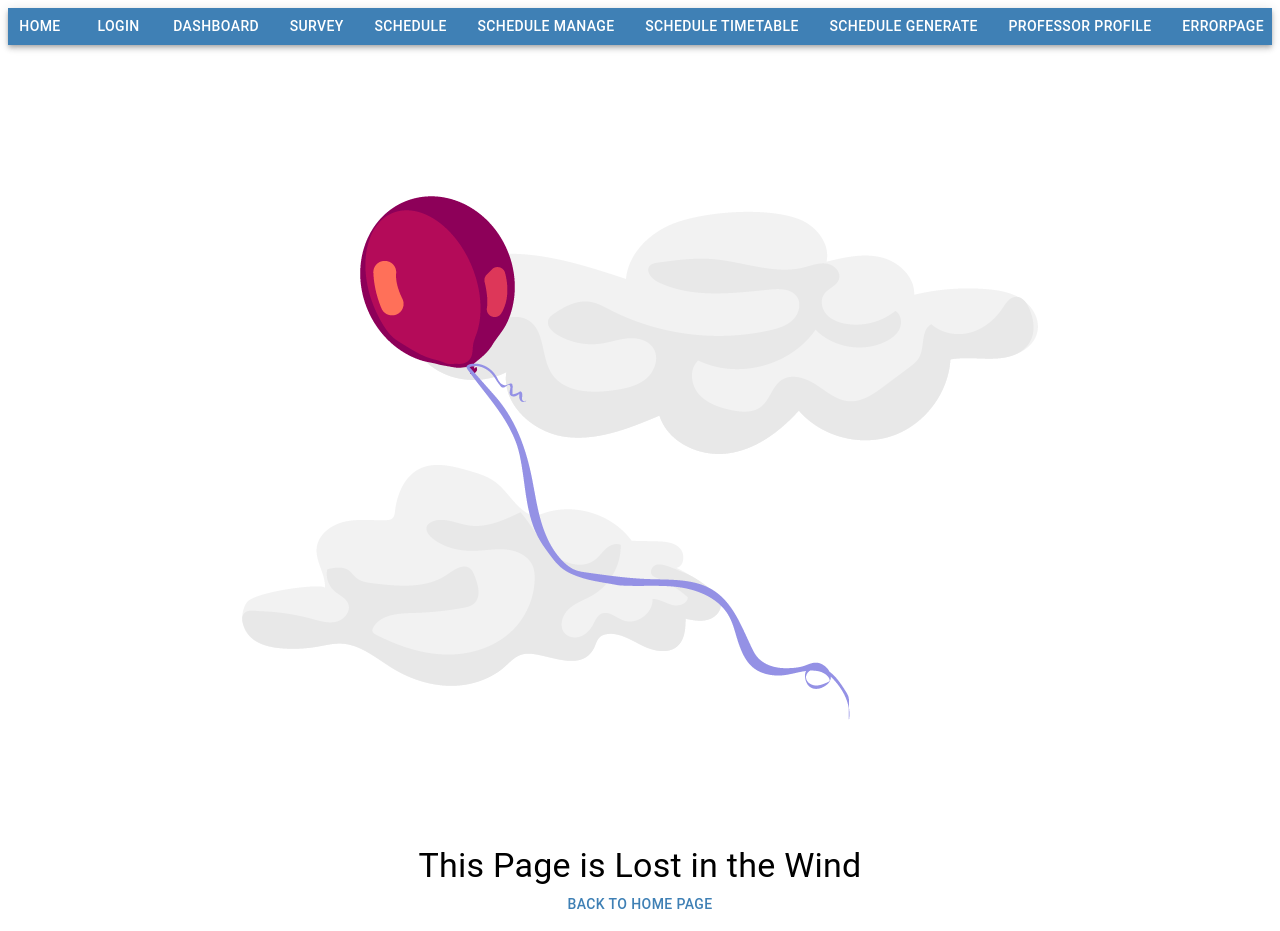
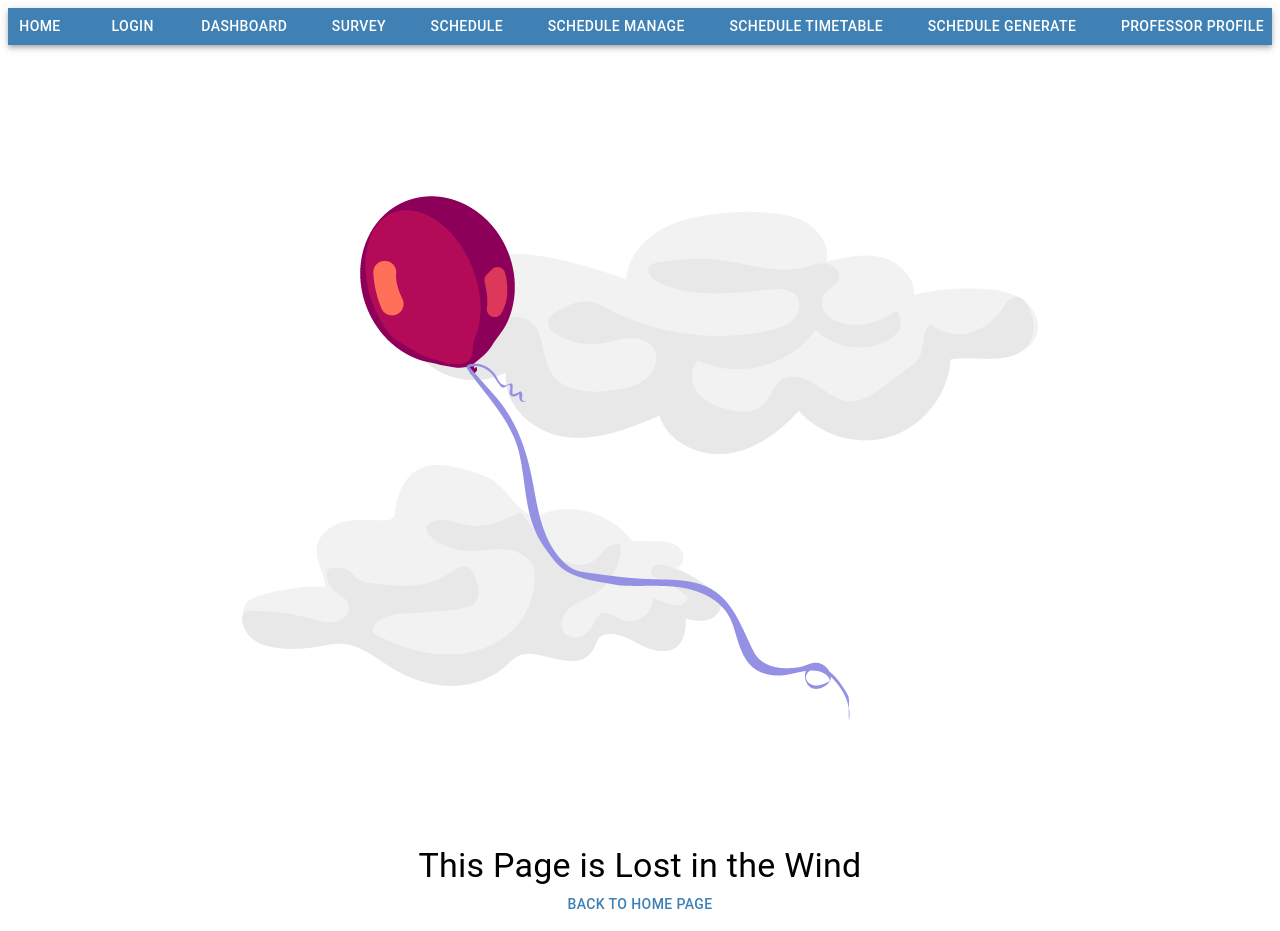
Before and after one commit to SENG499-Company-4/Frontend, a React (Create React App) app in the folder app/: page /ErrorPage in a window 1280 px wide. Built offline with nearby package versions, Linux system fonts and the light colour scheme; the HTML template or start-up script is replaced by a standard one.

Commit message:
remove errorpage from Header

```diff
--- a/app/src/components/organisms/Header.tsx
+++ b/app/src/components/organisms/Header.tsx
@@ -41,9 +41,6 @@ function Header() {
           <Button onClick={navTo('/professorprofile')} color="inherit">
             Professor Profile
           </Button>
-          <Button onClick={navTo('/ErrorPage')} color="inherit">
-            ErrorPage
-          </Button>
         </Box>
       </AppBar>
     </Box>
```
